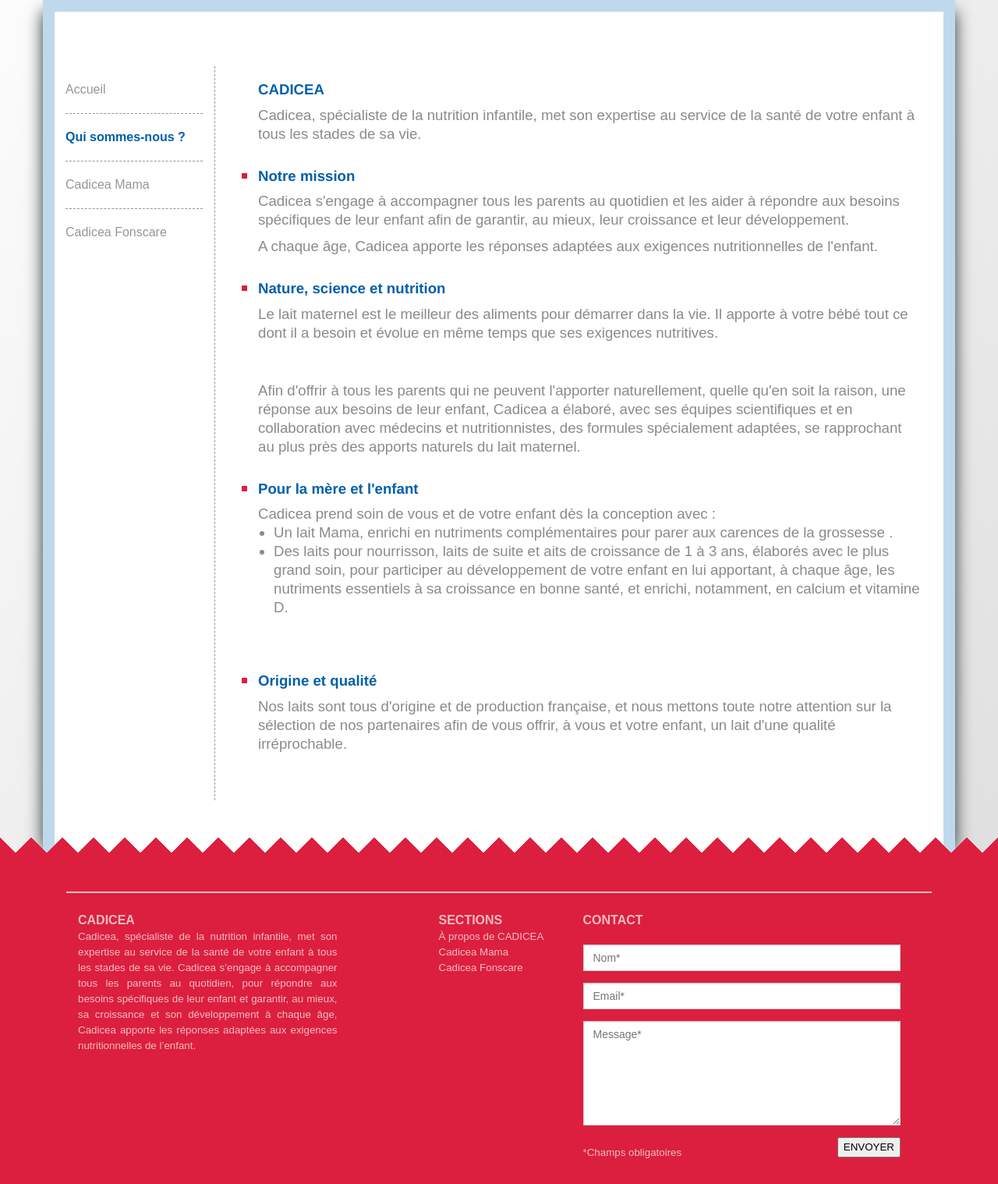
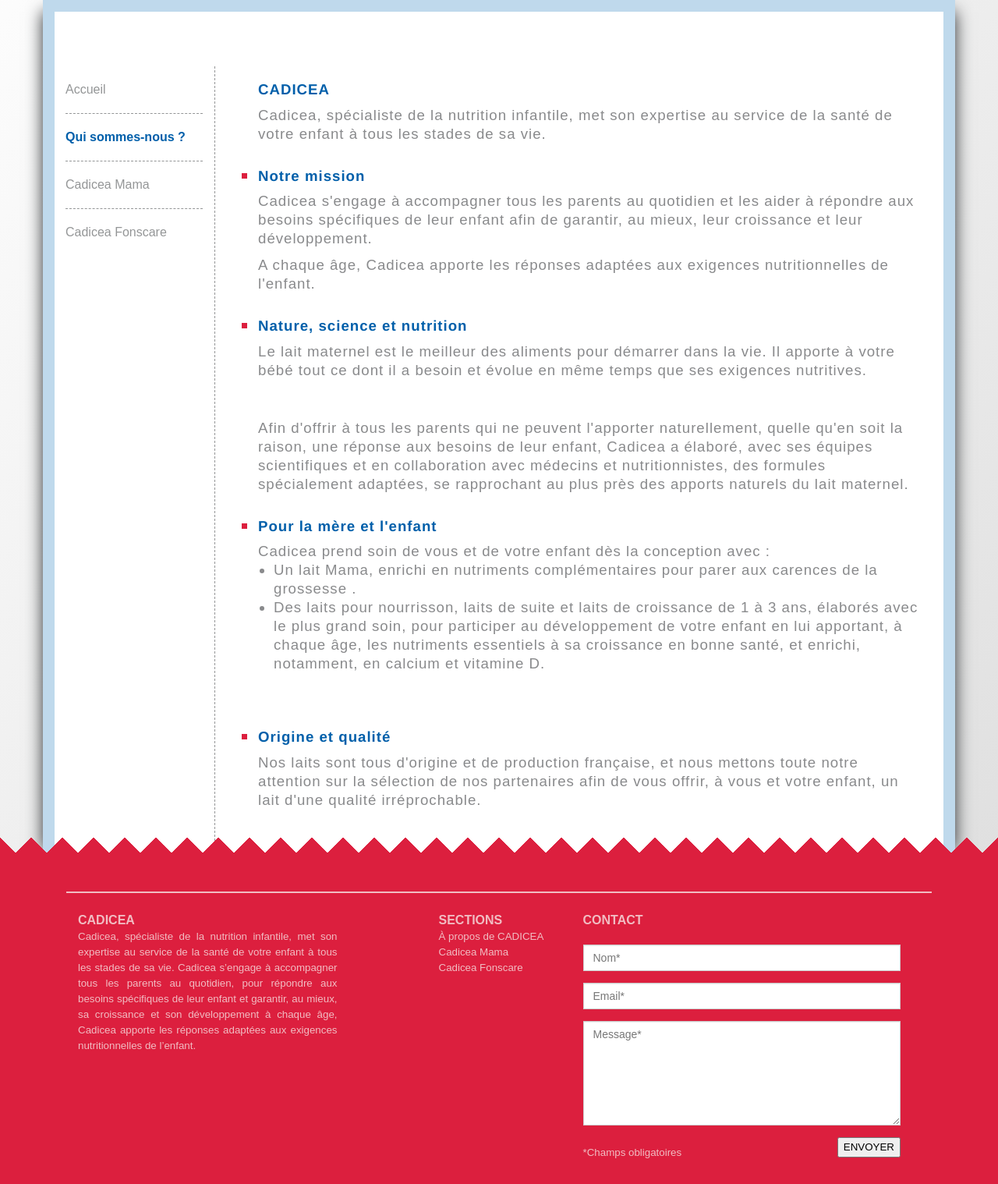
Before and after one commit to daolf/cadiceaLight, a PHP site: page /decouvrir.php?sheet=quiSommesNous in a window 1280 px wide. Shown: the part 228-1746 px from the top of the page at 78% size. Run offline with PHP 8.4, Linux system fonts and the light colour scheme; some libraries are stand-ins or nearby versions.

Commit message:
FIX mail Yavana 14/10/14 12h14

```diff
--- a/css/contentlight.css
+++ b/css/contentlight.css
@@ -64,6 +64,7 @@ a:hover, .current{
     border-style: dashed;
     border-color: #949697;
     border-width: 0px 0px 0px 1px;
+   letter-spacing: 1px;
 }
 
 h1 {
--- a/html/middle.html
+++ b/html/middle.html
@@ -9,7 +9,7 @@
                     <p class="text-biberon">Cadicea accompagne
                         <br/>le développement de
                         <br/>votre bébé avant, pendant
-                        <br/>et aprés la grossesse ...
+                        <br/>et après la grossesse ...
                     </p>
 
                 </div>
--- a/html/quiSommesNous.html
+++ b/html/quiSommesNous.html
@@ -21,7 +21,7 @@
                 <p style="margin-bottom:0px">Cadicea prend soin de vous et de votre enfant dès la conception avec : </p>
                     <ul class="ulbis">
                         <li class="libis">Un lait Mama, enrichi en nutriments complémentaires pour parer aux carences de la grossesse .</li>
-                        <li class="libis">Des laits pour nourrisson, laits de suite et aits de croissance de 1 à 3 ans, élaborés avec le plus grand soin, pour participer au développement de votre enfant en lui apportant, à chaque âge, les nutriments essentiels à sa croissance en bonne santé, et enrichi, notamment, en calcium et vitamine D.</li>
+                        <li class="libis">Des laits pour nourrisson, laits de suite et laits de croissance de 1 à 3 ans, élaborés avec le plus grand soin, pour participer au développement de votre enfant en lui apportant, à chaque âge, les nutriments essentiels à sa croissance en bonne santé, et enrichi, notamment, en calcium et vitamine D.</li>
                     </ul>
                 <br/>
             </li>
```
